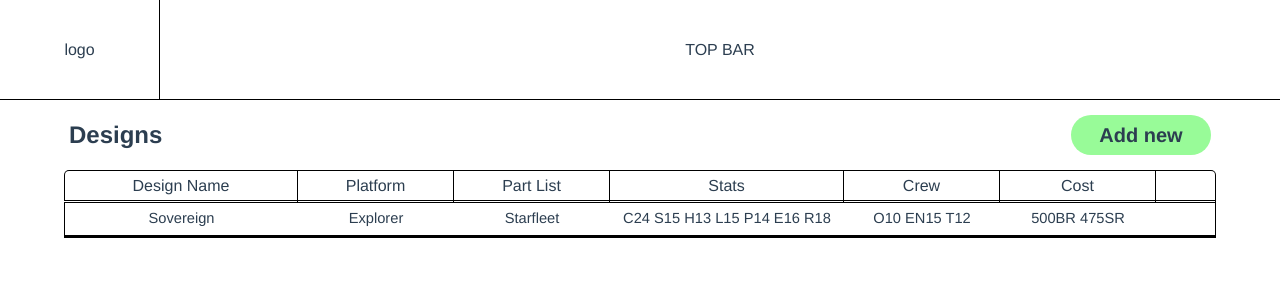
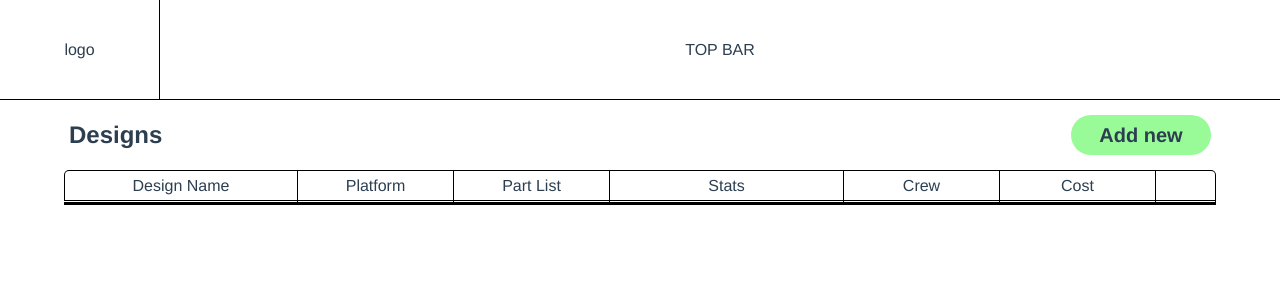
Before and after one commit to OnAGravitasHunt/ship-designer-new, a Vue app: page / in a window 1280 px wide. Shown: the top 300 px of the page. Built offline with nearby package versions, Linux system fonts and the light colour scheme.

Commit message:
ships now being saved, populating design list

```diff
--- a/src/components/design/DesignPageHeader.vue
+++ b/src/components/design/DesignPageHeader.vue
@@ -1,6 +1,6 @@
 <template>
   <div class="page-header">
-    <div class="header-item" style="border-right: 1px solid black;">
+    <div class="header-item" style="border-right: 1px solid black;" @click="saveDesign">
       &lang;
     </div>
     <div class="header-item">
@@ -15,6 +15,18 @@ export default {
   computed: {
     className () {
       return this.$store.state.design.className
+    }
+  },
+  methods: {
+    saveDesign () {
+      let design = this.$store.state.design
+      let savedDesign = {
+        name: design.className,
+        stats: this.$store.getters.totalStats,
+        design
+      }
+      this.$store.commit('addDesign', savedDesign)
+      this.$router.push('/')
     }
   }
 }
--- a/src/components/designList/DesignList.vue
+++ b/src/components/designList/DesignList.vue
@@ -15,7 +15,7 @@
         <div class="header-cell"></div>
       </div>
       <div class="table-body">
-        <ShipDesign/>
+        <ShipDesign v-for="(design, index) of designs" :key="index" :design="design"/>
       </div>
     </div>
   </div>
@@ -28,6 +28,11 @@ export default {
   name: 'DesignList',
   components: {
     ShipDesign
+  },
+  computed: {
+    designs () {
+      return this.$store.state.savedDesigns
+    }
   },
   methods: {
     addNewDesign () {
--- a/src/components/designList/ShipDesign.vue
+++ b/src/components/designList/ShipDesign.vue
@@ -1,8 +1,8 @@
 <template>
   <div class="ship-design">
-    <div class="table-cell">Sovereign</div>
-    <div class="table-cell">Explorer</div>
-    <div class="table-cell">Starfleet</div>
+    <div class="table-cell">{{name}}</div>
+    <div class="table-cell">{{platformType}}</div>
+    <div class="table-cell">{{partList}}</div>
     <div class="table-cell">{{shipStats}}</div>
     <div class="table-cell">{{crewing}}</div>
     <div class="table-cell">{{resources}}</div>
@@ -13,28 +13,22 @@
 <script>
 export default {
   name: 'ShipDesign',
+  props: { design: Object },
   data () {
     return {
-      name: 'Sovereign',
-      platform: 'Explorer',
-      partList: 'Starfleet',
-      stats: {
-        c: 24,
-        s: 15,
-        h: 13,
-        l: 15,
-        p: 14,
-        e: 16,
-        r: 18,
-        o: 10,
-        en: 15,
-        t: 12,
-        br: 500,
-        sr: 475
-      }
+      partList: 'Starfleet'
     }
   },
   computed: {
+    name () {
+      return this.design.name
+    },
+    platformType () {
+      return ['Frigate', 'Cruiser', 'Explorer'][this.design.design.platformGrade - 1]
+    },
+    stats () {
+      return this.design.stats
+    },
     shipStats () {
       return ['C', 'S', 'H', 'L', 'P', 'E', 'R']
         .map(s => `${s}${this.stats[s.toLowerCase()]}`)
--- a/src/store/index.js
+++ b/src/store/index.js
@@ -14,10 +14,12 @@ export default new Vuex.Store({
     library
   },
   state: {
-
+    savedDesigns: []
   },
   mutations: {
-
+    addDesign (state, design) {
+      state.savedDesigns.push(design)
+    }
   },
   actions: {
 
```
